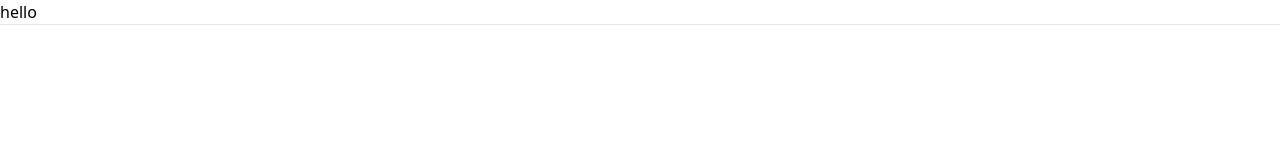
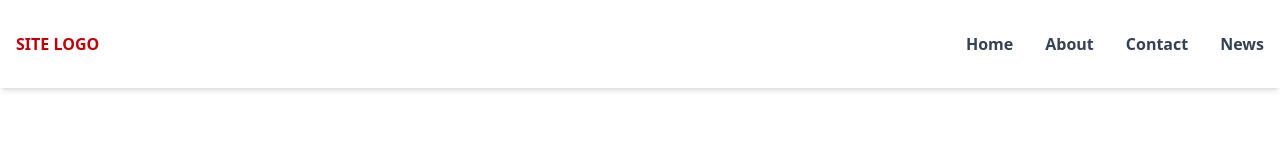
Before and after one commit to MrJim1231/home-work-15, a website built with Vite: page index.html in a window 1280 px wide. Built offline with nearby package versions, Linux system fonts and the light colour scheme.

Commit message:
header nav

```diff
--- a/index.html
+++ b/index.html
@@ -9,7 +9,18 @@
 </head>
 
 <body>
-  <h1 class="header">hello</h1>
+
+  <header class="flex justify-between items-center p-4 bg-white shadow-md">
+    <a class="font-bold uppercase text-red-700 block py-4" href="#">Site Logo</a>
+    <nav>
+      <ul class="flex gap-8 items-center font-semibold text-gray-700">
+        <li><a href="#">Home</a></li>
+        <li><a href="#">About</a></li>
+        <li><a href="#">Contact</a></li>
+        <li><a href="#">News</a></li>
+      </ul>
+  </header>
+
   <script type="module" src="/src/main.js"></script>
 </body>
 
```
